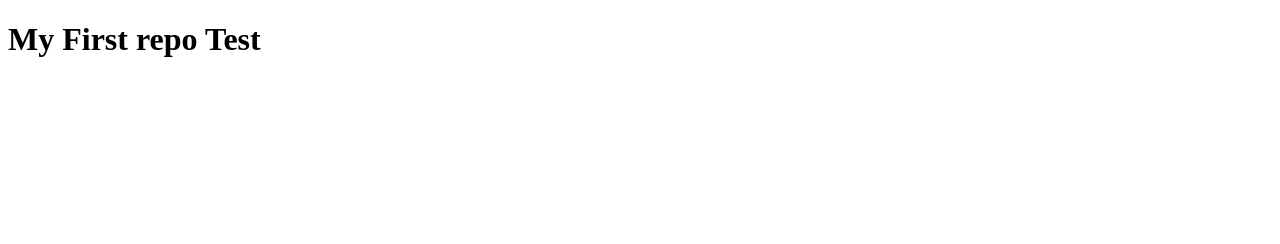
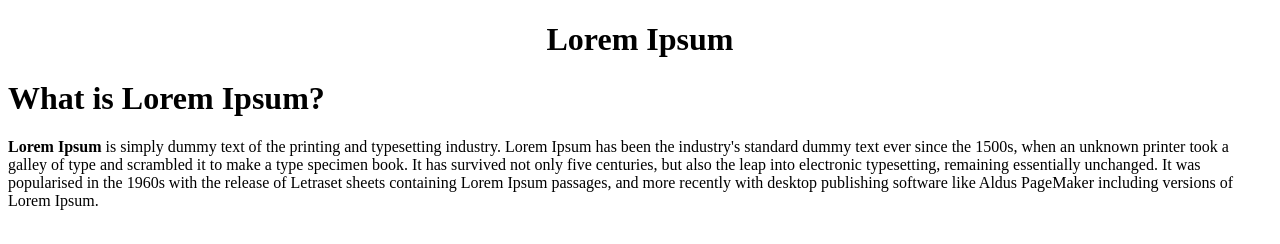
Before and after one commit to suzankhandoker/first-repo, a plain HTML site: page index.html in a window 1280 px wide. Drawn offline with Linux system fonts and the light colour scheme.

Commit message:
updated code

```diff
--- a/index.html
+++ b/index.html
@@ -7,6 +7,8 @@
     <title>My First repo</title>
 </head>
 <body>
-<h1>My First repo Test</h1>
+<h1 id="main-head" style="text-align: center;">Lorem Ipsum</h1>
+<h1>What is Lorem Ipsum?</h1>
+<p><b>Lorem Ipsum</b>  is simply dummy text of the printing and typesetting industry. Lorem Ipsum has been the industry's standard dummy text ever since the 1500s, when an unknown printer took a galley of type and scrambled it to make a type specimen book. It has survived not only five centuries, but also the leap into electronic typesetting, remaining essentially unchanged. It was popularised in the 1960s with the release of Letraset sheets containing Lorem Ipsum passages, and more recently with desktop publishing software like Aldus PageMaker including versions of Lorem Ipsum.</p>
 </body>
 </html>
```
